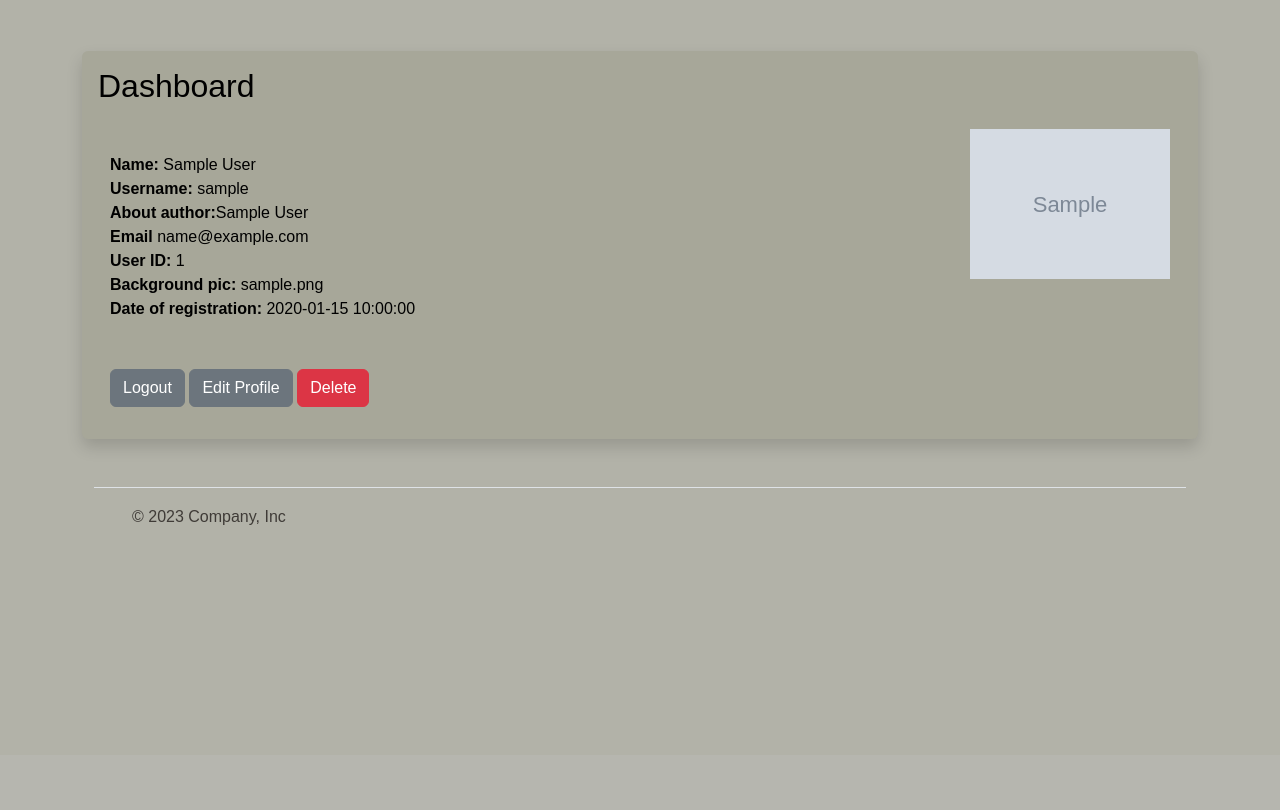
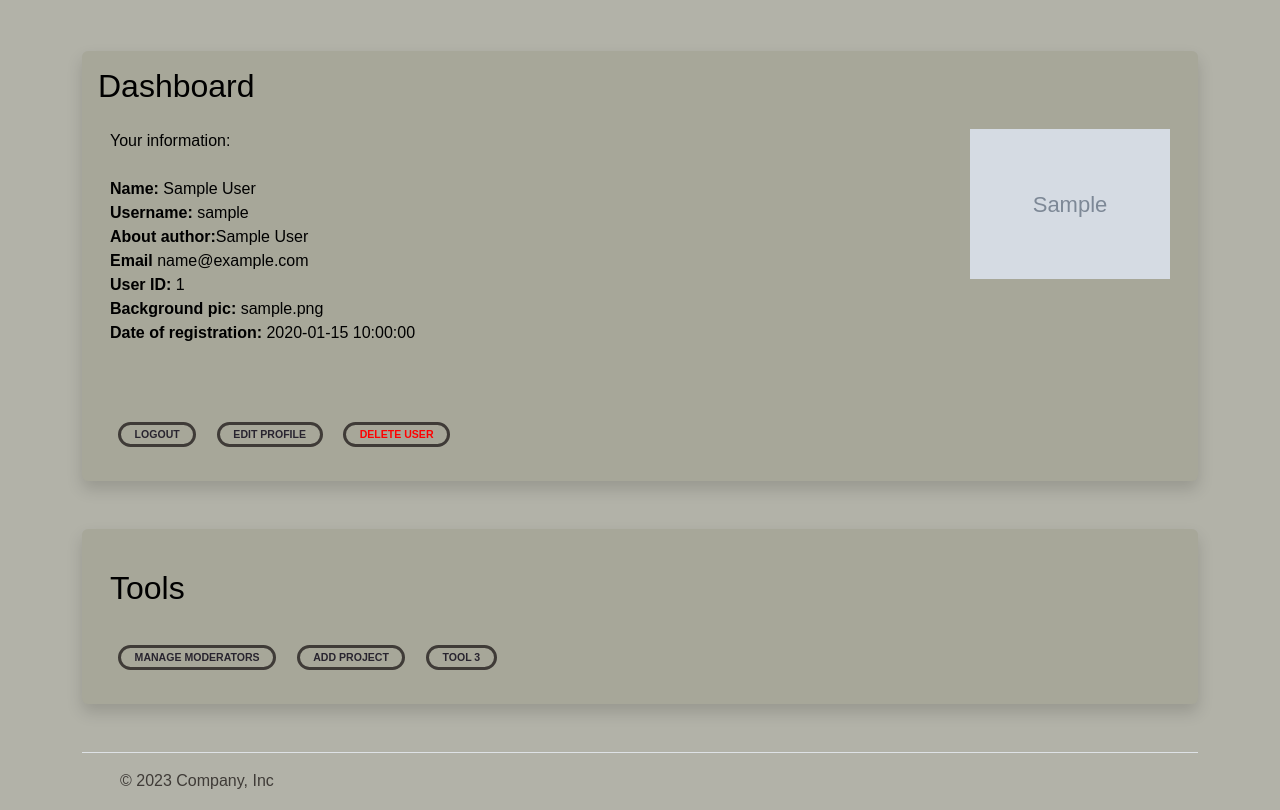
Before and after one commit to michalbilik/Flask_CMS, a Flask app: page /dashboard in a window 1280 px wide. Shown: the part 45-855 px from the top of the page. Before the commit the page ends 570 px from the top, so only its background shows below. Run offline with Flask 2, Linux system fonts and the light colour scheme; a user stored in the database is signed in; tables that the repository leaves empty hold one stand-in row (values such as "Sample post"); grey boxes marked "Sample" are stand-in pictures; some libraries are stand-ins or nearby versions; some web fonts are replaced.

Commit message:
Dashboard changed. Only admin user can now delete users

```diff
--- a/app.py
+++ b/app.py
@@ -108,7 +108,7 @@ def logout():
 @login_required
 def delete(id):
 	# Check logged in id vs. id to delete
-	if id == current_user.id:
+	if id != 1:
 		user_to_delete = Users.query.get_or_404(id)
 		name = None
 		form = UserForm()
--- a/static/css/cards.css
+++ b/static/css/cards.css
@@ -137,7 +137,7 @@ a {
     width: 60px;
     height: 48px;
     fill: none;
-    stroke: #3F3B37;
+    stroke: #e87503;
     stroke-width: 8;
     stroke-linecap: round;
     pointer-events: none;
--- a/static/css/projects.css
+++ b/static/css/projects.css
@@ -181,7 +181,7 @@ body {
     font-style: normal;
     font-weight: 700;
     font-size: .5rem;
-    color: #7a7a8c;
+    color: #28242f;
     text-transform: uppercase;
     font-size: .66rem;
     border: 3px solid #28242f;
--- a/static/css/style.css
+++ b/static/css/style.css
@@ -39,7 +39,7 @@ a {
     font-style: normal;
     font-weight: 700;
     font-size: .5rem;
-    color: #7a7a8c;
+    color: #28242f;
     text-transform: uppercase;
     font-size: .66rem;
     border: 3px solid #3F3B37;
--- a/templates/dashboard.html
+++ b/templates/dashboard.html
@@ -8,14 +8,9 @@
 	  {{ message }}
 	  <button type="button" class="btn-close" data-bs-dismiss="alert" aria-label="Close"></button>
 	</div>
-
-
 {% endfor %}
-
-
-
-
 <br/>
+<div>
   <div class="blog-post shadow p-3 mb-5 rounded">
    <div class="">
       <h2 class="pb-2">Dashboard</h2>
@@ -26,7 +21,7 @@
       <div class="container">
          <div class="row">
             <div class="col-8"
-            <h1> </h1></br>
+              <h1>Your information:</h1></br></br>
               <strong>Name:</strong> {{current_user.name}} <br/> <!--It isn't strong bc everything else is so the above line was added-->
               <strong>Username:</strong> {{current_user.username}} <br/>
               <strong>About author:</strong>{{current_user.about_author}}<br/>
@@ -35,25 +30,40 @@
               <strong>Background pic:</strong> {{current_user.profile_background}} <br/>
               <strong>Date of registration:</strong> {{current_user.date_added}} <br/>
               <br/><br/>
-            <a href="{{ url_for('logout')}}" class="btn btn-secondary">Logout</a>
-            <a href="{{ url_for('update', id=current_user.id)}}" class="btn btn-secondary">Edit Profile</a>
-            <a href="{{ url_for('delete', id=current_user.id)}}" class="btn btn-danger">Delete</a>
+              <div class="tags">
+                <a href="{{ url_for('logout')}}" class="mx-2">Logout</a>
+                <a href="{{ url_for('update', id=current_user.id)}}" class="mx-2">Edit Profile</a>
+                <a href="{{ url_for('delete', id=current_user.id)}}" class="mx-2" style="color:red;">Delete User</a>
+              </div>
             </div>
             <div class="col-4">
                 {% if current_user.profile_pic%}
                 <img src={{ url_for('static',
                 filename='images/' + current_user.profile_pic)}} width="200" align="right">
-
                 {% else %}
-
                 <img src={{ url_for('static',
                 filename='images/avatar.png')}} width="200" align="right">
-
                 {% endif %}
             </div>
           </div>
         </div>
-   </p>
+      </div>
+    </div>
+  </div>
+  <div class="blog-post shadow p-3 mb-5 rounded">
+   <div class="container">
+      <div class="row">
+        <div class="col-8"></br>
+          <h2 class="pb-2">Tools</h2>
+          <div class="tags">
+            <a href="{{ url_for('add_user')}}" class="mx-2">Manage moderators</a>
+            <a href="{{ url_for('add_post', id=current_user.id)}}" class="mx-2">Add project</a>
+            <a href="" class="mx-2" >Tool 3</a>
+          </div>
+        </div>
+      </div>
+    </div>
+  </div>
 </div>
 
 {% endblock %}
--- a/templates/index.html
+++ b/templates/index.html
@@ -22,7 +22,7 @@
           <div class="row flex-lg-row-reverse align-items-center g-5 py-5">
             <div class="col-10 col-sm-8 col-lg-6">
               {% if profile_image%}
-              <img src="{{ url_for('static', filename='images/' + profile_image) }}" class="d-block mx-lg-auto img-fluid" alt="Bootstrap Themes" max-width="500" max-height="500" loading="lazy">
+              <img src="{{ url_for('static', filename='images/' + profile_image) }}" class="d-block mx-lg-auto img-fluid" alt="Bootstrap Themes" style="max-width: 300px; max-hight: 300px;"" loading="lazy">
 
               {% else %}
 
--- a/templates/post.html
+++ b/templates/post.html
@@ -33,8 +33,6 @@
 			</div>
 		</div></br>
 </div>
-
-
 <div class="tags">
 <a href="{{url_for('posts')}}" class="mx-2">Back to projects</a>
 </div>
--- a/templates/posts.html
+++ b/templates/posts.html
@@ -14,7 +14,7 @@
 <br/>
 
 <div class="container2">
-	<h2>Latest Projcets</h2>
+	<h2>Latest Projects</h2>
 	{% for post in posts %}
 		{% set post_pic_name = post.post_pic %}
 		<div class="blog-post shadow p-3 mb-5 rounded">
@@ -27,7 +27,7 @@
 				<div class="blog-post_date">
 					<span>{{ post.date_posted }}</span>
 				</div>
-				<p class="blog-post_text">
+				<p class="blog-post_text" style="text-align: justify;">
 					{{ post.content|safe }}
 				</p>
 				<div class="tags">
```
Also changed, not shown: static/images/4f52f2c9-9444-11ed-b7a2-3c58c270f3d6_322596229_888306305537513_274254984342498900_n.png (added), static/images/8a79c327-9445-11ed-90ae-3c58c270f3d6_peep-76.png (added). Lines whose indentation alone changed are shown as unchanged.
